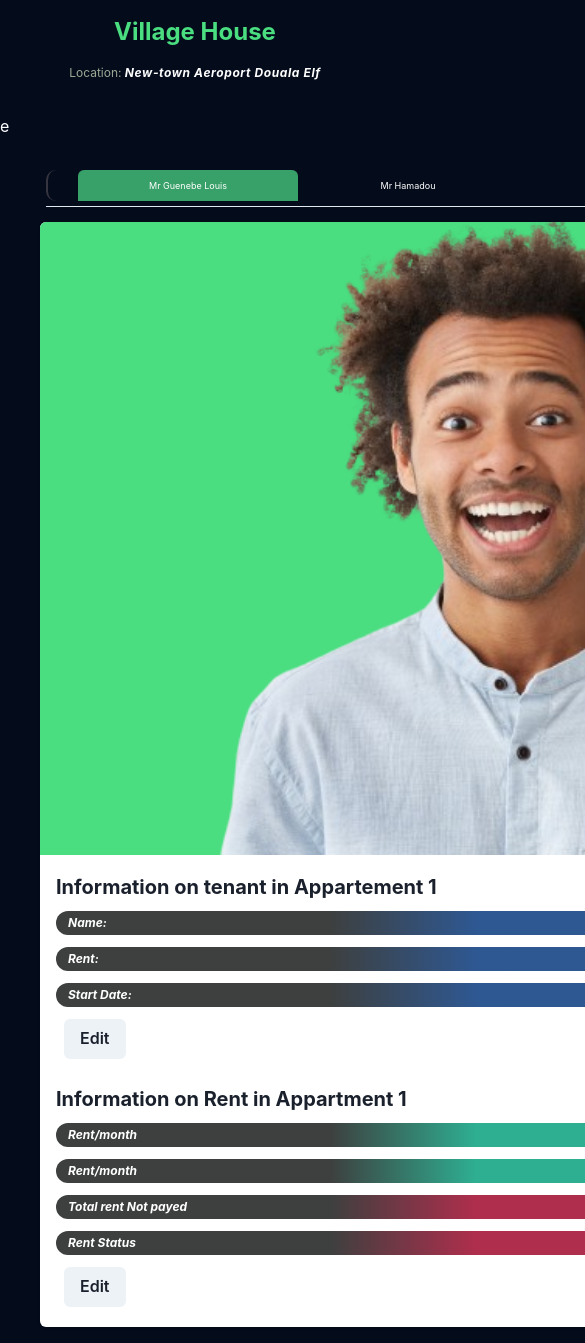
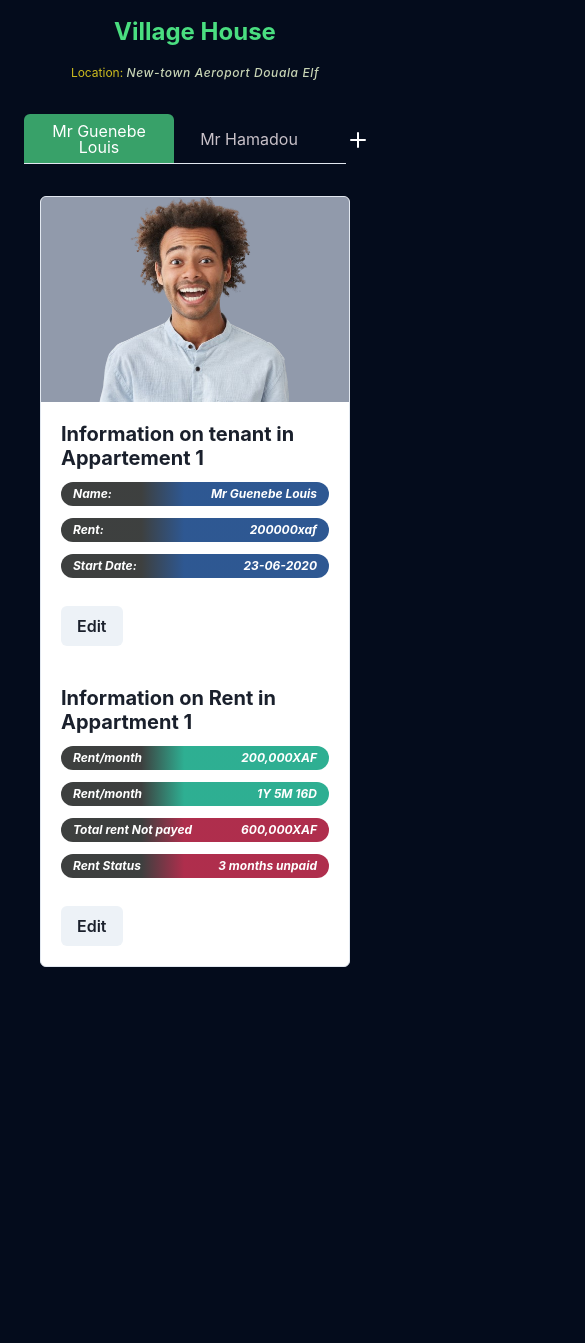
Before and after one commit to axce-j/tenantApp, a React (Vite) app: page /#/village in a window 390 px wide. Shown: the top 1343 px of the page, 585 px wide, since content can reach past the window. After the commit the page ends 983 px from the top, so only its background shows below. Built offline with nearby package versions, Linux system fonts and the light colour scheme.

Commit message:
reboot version better responsive

```diff
--- a/src/components/houseTemplate.jsx
+++ b/src/components/houseTemplate.jsx
@@ -23,78 +23,28 @@ const HouseTemplate = (props) => {
   const tenantDetails = props.tenantDetails;
 
   return (
-    <div className="text-white w-full flex flex-col gap-8  ">
+
+     <Box className="flex flex-col gap-8 justify-center px-6 ">
       <div className=" pt-4 flex flex-col gap-4 justify-center items-center w-full">
          <Box className="mobile:text-2xl bread-words sm:text-5xl text-green-400 font-bold">
            Village House
          </Box>
          <Box className="sm:text-xs mobile:text-[12px]">
-          <span className="text-[rgba(222,235,199,.7)]">Location: </span>
-          <span className="italic font-bold tracking-wider">
+           <span className=" text-[rgba(288,232,32,0.8)]">Location: </span>
+           <span className="italic font-medium tracking-wider text-[rgba(222,235,199,.9)]">
              {" "}
              New-town Aeroport Douala Elf
            </span>
          </Box>
        </div>
-      <div className="w-full grid mobile:grid-cols-[auto] lg:grid-cols-[25%,1fr] mobile:gap-8 lg:gap-0 mobile:max-w-screen-sm ">
-        {/* <div
-          className=" flex flex-col  mobile:justify-center mobile:items-start
-         lgMobile:justify-center lgMobile:items-center
-         sm:justify-center sm:items-center  gap-6 p-1 "
-        >
-          <div className="flex gap-4 mobile:pl-4  items-center  ">
-            <span>Appartments</span>{" "}
-            <AddIcon
-              className="bg-[rgba(22,221,132,.5)] p-2 font-bold rounded-full"
-              boxSize={6}
-            />
-          </div>
-          <div className=" flex mobile:gap-5 lg:flex-col sm:gap-4  mobile:overflow-x-scroll sm:overflow-hidden mobile:max-w-screen-sm   ">
-            {tenantsNames &&
-              tenantsNames?.map((items, index) => {
-                return (
-                  <div
-                    key={index}
-                    className="lg:w-48  lg:h-24 mobile:w-24 mobile:h-24 sm:w-32 sm:h-32 flex flex-col justify-center items-center relative"
-                    style={{
-                      borderRadius: "36% 37% 27% 30% / 45% 33% 48% 52%",
-                      background: "rgba( 81, 90, 85, 0.8 )",
-                      // boxShadow: "0 5px 17px 0 rgba( 21, 138, 35, 0.37 )",
-                      backdropFilter: "blur( 7.5px )",
-                      WebkitBackdropFilter: "blur( 7.5px )",
-                    }}
-                  >
-                    <Box className=" flex justify-center items-center bg-[rgba(22,221,132,.5)] sm:w-10 sm:h-10 mobile:w-6  mobile:h-6 rounded-full p-2 lg:text-[10px] mobile:text-[6px] sm:text-xs font-bold absolute lg:top-4 mobile:top-2 mobile:left-4 lg:left-3">
-                      {items[0]}
-                    </Box>
-                    <Box className="pt-2 mobile:text-[8px] sm:text-[12px] lg:absolute lg:bottom-5 lg:right-6 lg:text-base text-center  font-bold">
-                      {items[1]}
-                    </Box>
-                  </div>
-                );
-              })}
-          </div>
-        </div> */}
-<div>e</div>
-        <div className=" w-full px-6 flex justify-center">
-          <Tabs
-            size="md"
-            variant="enclosed"
-            className="lmobile:w-[80vw] xl:w-[60vw] lg:w-[65vw]"
-          >
-            <TabList width="90%" marginLeft="22px" justifyContent="start">
-              <Box
-                width="100%"
-                display="flex"
-                flexDirection="row"
-                overflowX="scroll"
-                overflowY="hidden"
-                paddingX="30px"
-                marginBottom="5px"
-                borderLeft="2px solid rgba(255,213,203,.2)"
-                borderRight="2px solid rgba(255,213,203,.2)"
-                borderRadius="10px"
-                sx={{
+
+
+
+      <Tabs isFitted variant='enclosed' >
+
+        <Box display="flex" alignItems="center" >
+
+  <TabList mb='1em' overflowX="scroll" width="full" overflowY="hidden" sx={{
                   "&::-webkit-scrollbar": {
                     height: "6px", // Change the height of the scrollbar
                   },
@@ -105,67 +55,39 @@ const HouseTemplate = (props) => {
                   "&::-webkit-scrollbar-track": {
                     backgroundColor: "transparent", // Change the color of the scrollbar track
                   },
-                }}
-              >
-                {tenantsNames &&
-                  tenantsNames?.map((items, index) => {
-                    return (
-                      <Tab
-                        className="w-full min-w-[220px] "
-                        fontSize={{
-                          sm: "x-small",
-                          lg: "large",
-                          base: "xx-small",
-                        }}
-                        key={index}
-                        _selected={{ color: "white", bg: "green.500" }}
-                      >
-                        {items[1]}
-                      </Tab>
-                    );
-                  })}
+                }}>
+    { tenantsNames&&tenantsNames?.map((items,index)=>{
+      return(
+        <Tab key={index} width="100%" color="rgba(250,239,244,.8)" className=" text-white mobile:min-w-[150px] mobile:text-xs sm:text-base  sm:min-w-[200px]"   _selected={{ color: "white", bg: "green.500" }}>{items[1]}</Tab>
+      )
+    })  }
+  </TabList>
+   <AddIcon marginBottom="14px" marginLeft="4px" color="white"/>
         </Box>
-
-              <button>
-                <SmallAddIcon />
-              </button>
-            </TabList>
   <TabPanels>
-              {/* maping tenant details here */}
-              {tenantDetails &&
-                tenantDetails.map((items, index) => {
-                  return (
+    {tenantDetails&&tenantDetails?.map((items,index)=>{
+      return(
     <TabPanel key={index}>
       <Card
-                        direction={{ base: "column", sm: "column", lg: "row" }}
-                        overflow="hidden"
-                        // variant="outline"
+  direction={{ base: 'column', sm: 'row' }}
+  overflow='hidden'
+  variant='outline'
 >
   <Image
-                          className=" w-full bg-green-400"
-                          objectFit="cover"
-                          maxW={{ base: "100%", sm: "100%", lg: "50%" }}
-                          src={items[0]}
-                          alt="tenant Identification"
+  bgColor="rgba(36,54,88,.5)"
+    objectFit='cover'
+    maxW={{ base: '100%', sm: '30%' }}
+    src= {items[0]}
+    alt='Caffe Latte'
   />
-                        <Box
-                          direction={{
-                            base: "column",
-                            sm: "column",
-                            lg: "row",
-                          }}
-                          gap={0}
-                        >
-                          <Stack padding={0} className="flex flex-col gap-1">
-                            <CardBody
-                              className="flex flex-col text-xs font-medium gap-3 "
-                              paddingLeft="4"
-                              paddingBottom="1"
-                            >
-                              <Heading size="md">
+<Box display="flex" className="w-full mobile:flex-col mobile:text-xs md:text-xs lg:text-base sm:flex-row justify-between">
+<Stack width="100%">
+    <CardBody display="flex" flexDirection="column" gap="12px">
+    <Heading size="md"  >
                                  Information on tenant in{" "}
                                  {`Appartement ${items[1][0][0]}`}
                                </Heading>
+<Box  display="flex" flexDirection="column" gap="12px">
 
                                <Box
                                 style={{
@@ -201,13 +123,12 @@ const HouseTemplate = (props) => {
                                 <span>Start Date:</span>
                                 <span>{items[1][0][3]}</span>
                               </Box>
+
+
+</Box>
     </CardBody>
 
-                            <CardFooter
-                              paddingLeft={6}
-                              paddingTop={0}
-                              paddingBottom={2}
-                            >
+    <CardFooter  paddingTop="0">
     <Button
                                 variant="solid"
                                 padding={4}
@@ -218,12 +139,10 @@ const HouseTemplate = (props) => {
     </CardFooter>
   </Stack>
 
-                          <Stack padding={0} className="flex flex-col gap-1">
-                            <CardBody
-                              className="flex flex-col text-xs font-medium gap-3 "
-                              paddingLeft="4"
-                              paddingBottom="1"
-                            >
+
+  <Stack width="100%">
+    <CardBody display="flex" flexDirection="column" gap="12px" >
+
                                <Heading size="md">
                                  Information on Rent in{" "}
                                  {`Appartment  ${items[1][1][0]}`}
@@ -234,7 +153,7 @@ const HouseTemplate = (props) => {
                                   background:
                                     "linear-gradient(90deg,rgba(7,10,9,0.780098039215687) 30%, rgba(15,163,130,0.8688725490196079) 46%)",
                                 }}
-                                className="flex justify-between text-white italic p-1 px-3 rounded-2xl font-bold"
+                                className="flex justify-between text-white italic p-1 px-3 rounded-2xl font-bold mobile:gap-3"
                               >
                                 <span>Rent/month</span>
                                 <span>{items[1][1][1]}</span>
@@ -246,7 +165,7 @@ const HouseTemplate = (props) => {
                                   background:
                                     "linear-gradient(90deg,rgba(7,10,9,0.780098039215687) 30%, rgba(15,163,130,0.8688725490196079) 46%)",
                                 }}
-                                className="flex justify-between text-white italic p-1 px-3 rounded-2xl font-bold"
+                                className="flex justify-between text-white italic p-1 px-3 rounded-2xl font-bold mobile:gap-3"
                               >
                                 <span>Rent/month</span>
                                 <div>{items[1][1][2]}</div>
@@ -258,7 +177,7 @@ const HouseTemplate = (props) => {
                                   background:
                                     " linear-gradient(90deg, rgba(7,10,9,0.780098039215687) 30%, rgba(163,15,50,0.8688725490196079) 46%)",
                                 }}
-                                className="flex justify-between text-white italic p-1 px-3 rounded-2xl font-bold"
+                                className="flex justify-between text-white italic p-1 px-3 rounded-2xl font-bold mobile:gap-3"
                               >
                                 <span>Total rent Not payed</span>
                                 <span>{items[1][1][3]}</span>
@@ -269,14 +188,14 @@ const HouseTemplate = (props) => {
                                   background:
                                     " linear-gradient(90deg, rgba(7,10,9,0.780098039215687) 30%, rgba(163,15,50,0.8688725490196079) 46%",
                                 }}
-                                className="flex justify-between text-white italic p-1 px-3 rounded-2xl font-bold"
+                                className="flex justify-between text-white italic p-1 px-3 rounded-2xl font-bold mobile:gap-3"
                               >
                                 <span>Rent Status</span>
                                 <span>{items[1][1][4]}</span>
                               </Box>
     </CardBody>
 
-                            <CardFooter paddingLeft={6} paddingTop={0}>
+    <CardFooter paddingTop="0">
     <Button
                                 variant="solid"
                                 padding={4}
@@ -287,16 +206,292 @@ const HouseTemplate = (props) => {
     </CardFooter>
   </Stack>
 </Box>
+
 </Card>
     </TabPanel>
-                  );
+
+      )
     })}
-              {/* end mapping tenant details here */}
    </TabPanels>
 </Tabs>
-        </div>
-      </div>
-    </div>
+     </Box>
+
+
+
+//     <div className="text-white w-full flex flex-col gap-8 w-screen ">
+//       <div className=" pt-4 flex flex-col gap-4 justify-center items-center w-full">
+//         <Box className="mobile:text-2xl bread-words sm:text-5xl text-green-400 font-bold">
+//           Village House
+//         </Box>
+//         <Box className="sm:text-xs mobile:text-[12px]">
+//           <span className="text-[rgba(222,235,199,.7)]">Location: </span>
+//           <span className="italic font-bold tracking-wider">
+//             {" "}
+//             New-town Aeroport Douala Elf
+//           </span>
+//         </Box>
+//       </div>
+//       <div className="w-full grid mobile:grid-cols-[auto] lg:grid-cols-[25%,1fr] mobile:gap-8 lg:gap-0 mobile:max-w-screen-sm ">
+//         {/* <div
+//           className=" flex flex-col  mobile:justify-center mobile:items-start
+//          lgMobile:justify-center lgMobile:items-center
+//          sm:justify-center sm:items-center  gap-6 p-1 "
+//         >
+//           <div className="flex gap-4 mobile:pl-4  items-center  ">
+//             <span>Appartments</span>{" "}
+//             <AddIcon
+//               className="bg-[rgba(22,221,132,.5)] p-2 font-bold rounded-full"
+//               boxSize={6}
+//             />
+//           </div>
+//           <div className=" flex mobile:gap-5 lg:flex-col sm:gap-4  mobile:overflow-x-scroll sm:overflow-hidden mobile:max-w-screen-sm   ">
+//             {tenantsNames &&
+//               tenantsNames?.map((items, index) => {
+//                 return (
+//                   <div
+//                     key={index}
+//                     className="lg:w-48  lg:h-24 mobile:w-24 mobile:h-24 sm:w-32 sm:h-32 flex flex-col justify-center items-center relative"
+//                     style={{
+//                       borderRadius: "36% 37% 27% 30% / 45% 33% 48% 52%",
+//                       background: "rgba( 81, 90, 85, 0.8 )",
+//                       // boxShadow: "0 5px 17px 0 rgba( 21, 138, 35, 0.37 )",
+//                       backdropFilter: "blur( 7.5px )",
+//                       WebkitBackdropFilter: "blur( 7.5px )",
+//                     }}
+//                   >
+//                     <Box className=" flex justify-center items-center bg-[rgba(22,221,132,.5)] sm:w-10 sm:h-10 mobile:w-6  mobile:h-6 rounded-full p-2 lg:text-[10px] mobile:text-[6px] sm:text-xs font-bold absolute lg:top-4 mobile:top-2 mobile:left-4 lg:left-3">
+//                       {items[0]}
+//                     </Box>
+//                     <Box className="pt-2 mobile:text-[8px] sm:text-[12px] lg:absolute lg:bottom-5 lg:right-6 lg:text-base text-center  font-bold">
+//                       {items[1]}
+//                     </Box>
+//                   </div>
+//                 );
+//               })}
+//           </div>
+//         </div> */}
+// <div>e</div>
+//         <div className=" w-full px-6 flex justify-center">
+//           <Tabs
+//             size="md"
+//             variant="enclosed"
+//             className="lmobile:w-[80vw] xl:w-[60vw] lg:w-[65vw]"
+//           >
+//             <TabList width="90%" marginLeft="22px" justifyContent="start">
+//               <Box
+//                 width="100%"
+//                 display="flex"
+//                 flexDirection="row"
+//                 overflowX="scroll"
+//                 overflowY="hidden"
+//                 paddingX="30px"
+//                 marginBottom="5px"
+//                 borderLeft="2px solid rgba(255,213,203,.2)"
+//                 borderRight="2px solid rgba(255,213,203,.2)"
+//                 borderRadius="10px"
+//                 sx={{
+//                   "&::-webkit-scrollbar": {
+//                     height: "6px", // Change the height of the scrollbar
+//                   },
+//                   "&::-webkit-scrollbar-thumb": {
+//                     backgroundColor: " transparent", // Change the color of the scrollbar thumb
+//                     borderRadius: "4px", // Change the border radius of the scrollbar thumb
+//                   },
+//                   "&::-webkit-scrollbar-track": {
+//                     backgroundColor: "transparent", // Change the color of the scrollbar track
+//                   },
+//                 }}
+//               >
+//                 {tenantsNames &&
+//                   tenantsNames?.map((items, index) => {
+//                     return (
+//                       <Tab
+//                         className="w-full min-w-[220px] "
+//                         fontSize={{
+//                           sm: "x-small",
+//                           lg: "large",
+//                           base: "xx-small",
+//                         }}
+//                         key={index}
+//                         _selected={{ color: "white", bg: "green.500" }}
+//                       >
+//                         {items[1]}
+//                       </Tab>
+//                     );
+//                   })}
+//               </Box>
+
+//               <button>
+//                 <SmallAddIcon />
+//               </button>
+//             </TabList>
+//             <TabPanels>
+//               {/* maping tenant details here */}
+//               {tenantDetails &&
+//                 tenantDetails.map((items, index) => {
+//                   return (
+//                     <TabPanel key={index}>
+//                       <Card
+//                         direction={{ base: "column", sm: "column", lg: "row" }}
+//                         overflow="hidden"
+//                         // variant="outline"
+//                       >
+//                         <Image
+//                           className=" w-full bg-green-400"
+//                           objectFit="cover"
+//                           maxW={{ base: "100%", sm: "100%", lg: "50%" }}
+//                           src={items[0]}
+//                           alt="tenant Identification"
+//                         />
+//                         <Box
+//                           direction={{
+//                             base: "column",
+//                             sm: "column",
+//                             lg: "row",
+//                           }}
+//                           gap={0}
+//                         >
+//                           <Stack padding={0} className="flex flex-col gap-1">
+//                             <CardBody
+//                               className="flex flex-col text-xs font-medium gap-3 "
+//                               paddingLeft="4"
+//                               paddingBottom="1"
+//                             >
+//                               <Heading size="md">
+//                                 Information on tenant in{" "}
+//                                 {`Appartement ${items[1][0][0]}`}
+//                               </Heading>
+
+//                               <Box
+//                                 style={{
+//                                   backgroundColor: "rgb(15,163,130)",
+//                                   background:
+//                                     "linear-gradient(90deg,rgba(7,10,9,0.780098039215687) 30%, rgba(15,63,130,0.8688725490196079) 46%)",
+//                                 }}
+//                                 className="flex justify-between text-white italic p-1 px-3 rounded-2xl font-bold"
+//                               >
+//                                 <span>Name:</span>
+//                                 <span>{items[1][0][1]}</span>
+//                               </Box>
+//                               <Box
+//                                 style={{
+//                                   backgroundColor: "rgb(15,163,130)",
+//                                   background:
+//                                     "linear-gradient(90deg,rgba(7,10,9,0.780098039215687) 30%, rgba(15,63,130,0.8688725490196079) 46%)",
+//                                 }}
+//                                 className="flex justify-between text-white italic p-1 px-3 rounded-2xl font-bold"
+//                               >
+//                                 <span>Rent:</span>
+//                                 <span> {items[1][0][2]}</span>
+//                               </Box>
+//                               <Box
+//                                 style={{
+//                                   backgroundColor: "rgb(15,163,130)",
+//                                   background:
+//                                     "linear-gradient(90deg,rgba(7,10,9,0.780098039215687) 30%, rgba(15,63,130,0.8688725490196079) 46%)",
+//                                 }}
+//                                 className="flex justify-between text-white italic p-1 px-3 rounded-2xl font-bold"
+//                               >
+//                                 {" "}
+//                                 <span>Start Date:</span>
+//                                 <span>{items[1][0][3]}</span>
+//                               </Box>
+//                             </CardBody>
+
+//                             <CardFooter
+//                               paddingLeft={6}
+//                               paddingTop={0}
+//                               paddingBottom={2}
+//                             >
+//                               <Button
+//                                 variant="solid"
+//                                 padding={4}
+//                                 className="bg-gary-200"
+//                               >
+//                                 Edit
+//                               </Button>
+//                             </CardFooter>
+//                           </Stack>
+
+//                           <Stack padding={0} className="flex flex-col gap-1">
+//                             <CardBody
+//                               className="flex flex-col text-xs font-medium gap-3 "
+//                               paddingLeft="4"
+//                               paddingBottom="1"
+//                             >
+//                               <Heading size="md">
+//                                 Information on Rent in{" "}
+//                                 {`Appartment  ${items[1][1][0]}`}
+//                               </Heading>
+//                               <Box
+//                                 style={{
+//                                   backgroundColor: "rgb(15,163,130)",
+//                                   background:
+//                                     "linear-gradient(90deg,rgba(7,10,9,0.780098039215687) 30%, rgba(15,163,130,0.8688725490196079) 46%)",
+//                                 }}
+//                                 className="flex justify-between text-white italic p-1 px-3 rounded-2xl font-bold"
+//                               >
+//                                 <span>Rent/month</span>
+//                                 <span>{items[1][1][1]}</span>
+//                               </Box>
+
+//                               <Box
+//                                 style={{
+//                                   backgroundColor: "rgb(15,163,130)",
+//                                   background:
+//                                     "linear-gradient(90deg,rgba(7,10,9,0.780098039215687) 30%, rgba(15,163,130,0.8688725490196079) 46%)",
+//                                 }}
+//                                 className="flex justify-between text-white italic p-1 px-3 rounded-2xl font-bold"
+//                               >
+//                                 <span>Rent/month</span>
+//                                 <div>{items[1][1][2]}</div>
+//                               </Box>
+
+//                               <Box
+//                                 style={{
+//                                   backgroundColor: "rgb(7,10,9)",
+//                                   background:
+//                                     " linear-gradient(90deg, rgba(7,10,9,0.780098039215687) 30%, rgba(163,15,50,0.8688725490196079) 46%)",
+//                                 }}
+//                                 className="flex justify-between text-white italic p-1 px-3 rounded-2xl font-bold"
+//                               >
+//                                 <span>Total rent Not payed</span>
+//                                 <span>{items[1][1][3]}</span>
+//                               </Box>
+//                               <Box
+//                                 style={{
+//                                   backgroundColor: "rgb(7,10,9)",
+//                                   background:
+//                                     " linear-gradient(90deg, rgba(7,10,9,0.780098039215687) 30%, rgba(163,15,50,0.8688725490196079) 46%",
+//                                 }}
+//                                 className="flex justify-between text-white italic p-1 px-3 rounded-2xl font-bold"
+//                               >
+//                                 <span>Rent Status</span>
+//                                 <span>{items[1][1][4]}</span>
+//                               </Box>
+//                             </CardBody>
+
+//                             <CardFooter paddingLeft={6} paddingTop={0}>
+//                               <Button
+//                                 variant="solid"
+//                                 padding={4}
+//                                 className="bg-gary-200"
+//                               >
+//                                 Edit
+//                               </Button>
+//                             </CardFooter>
+//                           </Stack>
+//                         </Box>
+//                       </Card>
+//                     </TabPanel>
+//                   );
+//                 })}
+//               {/* end mapping tenant details here */}
+//             </TabPanels>
+//           </Tabs>
+//         </div>
+//       </div>
+//     </div>
   );
 };
 HouseTemplate.propTypes = {
```
Lines whose indentation alone changed are shown as unchanged.
